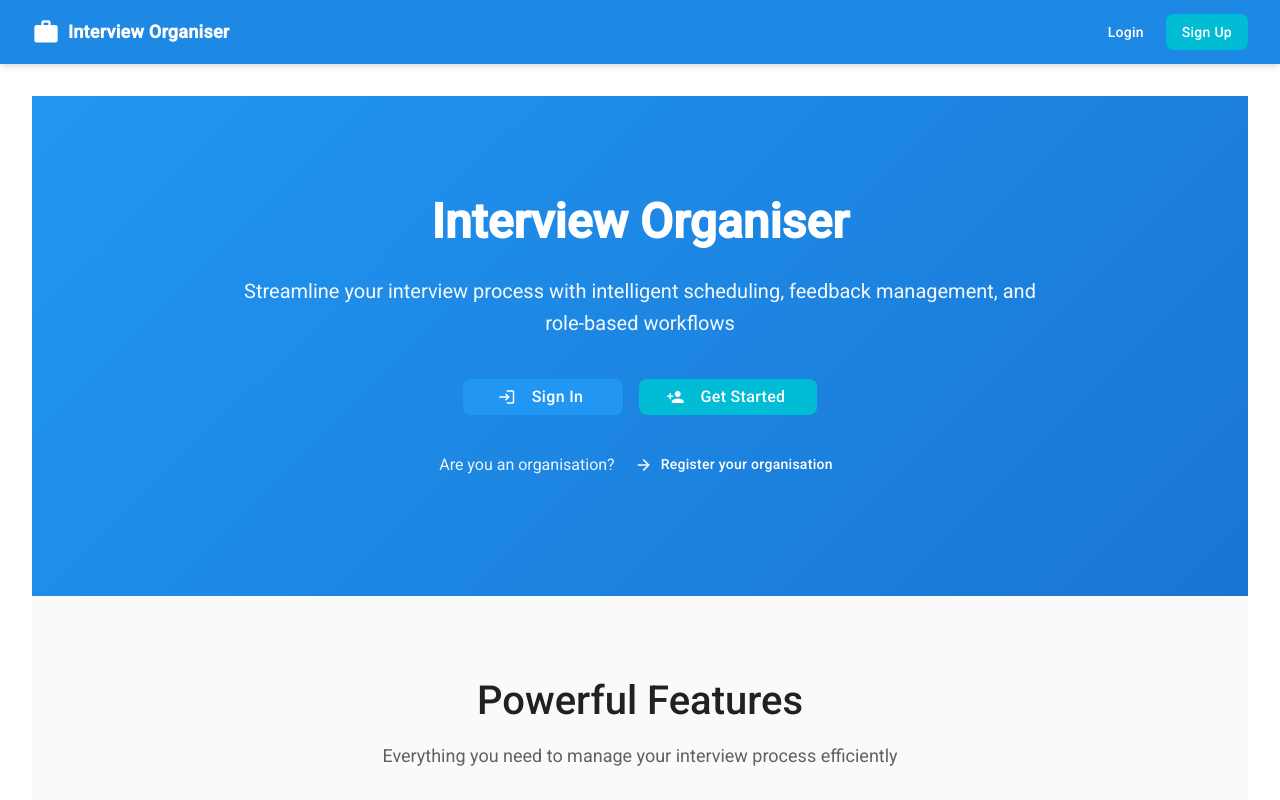
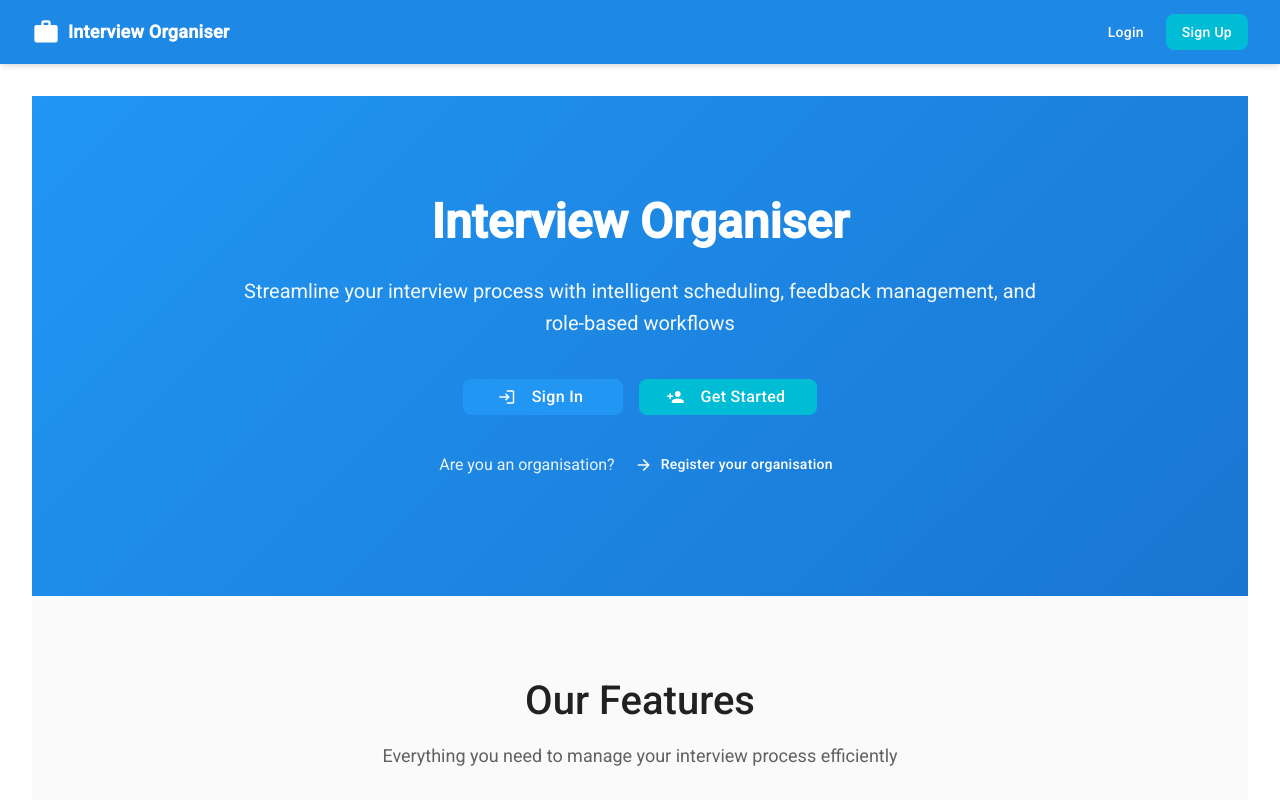
Before and after one commit to ArunSakthiAnandM/interview-assistant-app, an Angular app in the folder frontend/: page / in a window 1280 px wide. Shown: the top 800 px of the page. Built offline with nearby package versions, Linux system fonts and the light colour scheme.

Commit message:
Update home.html

```diff
--- a/frontend/src/components/home/home.html
+++ b/frontend/src/components/home/home.html
@@ -48,7 +48,7 @@
   <!-- Features Section -->
   <section class="features-section">
     <div class="section-header">
-      <h2>Powerful Features</h2>
+      <h2>Our Features</h2>
       <p>Everything you need to manage your interview process efficiently</p>
     </div>
 
```
